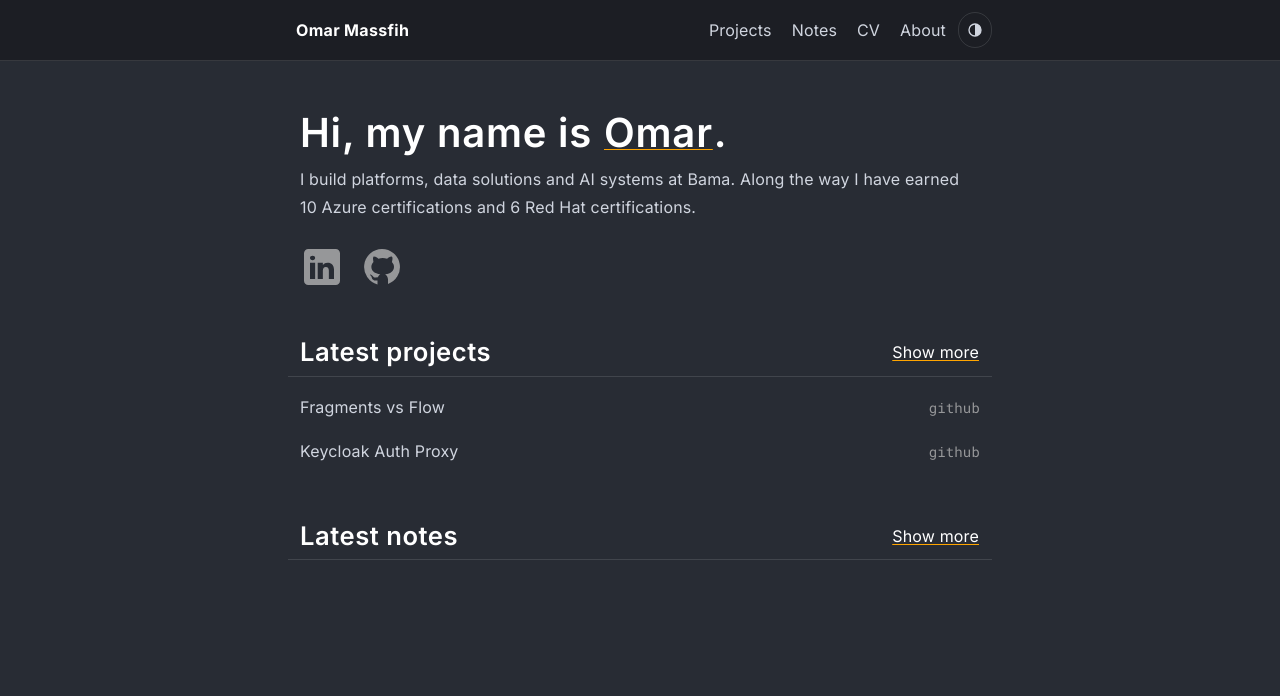
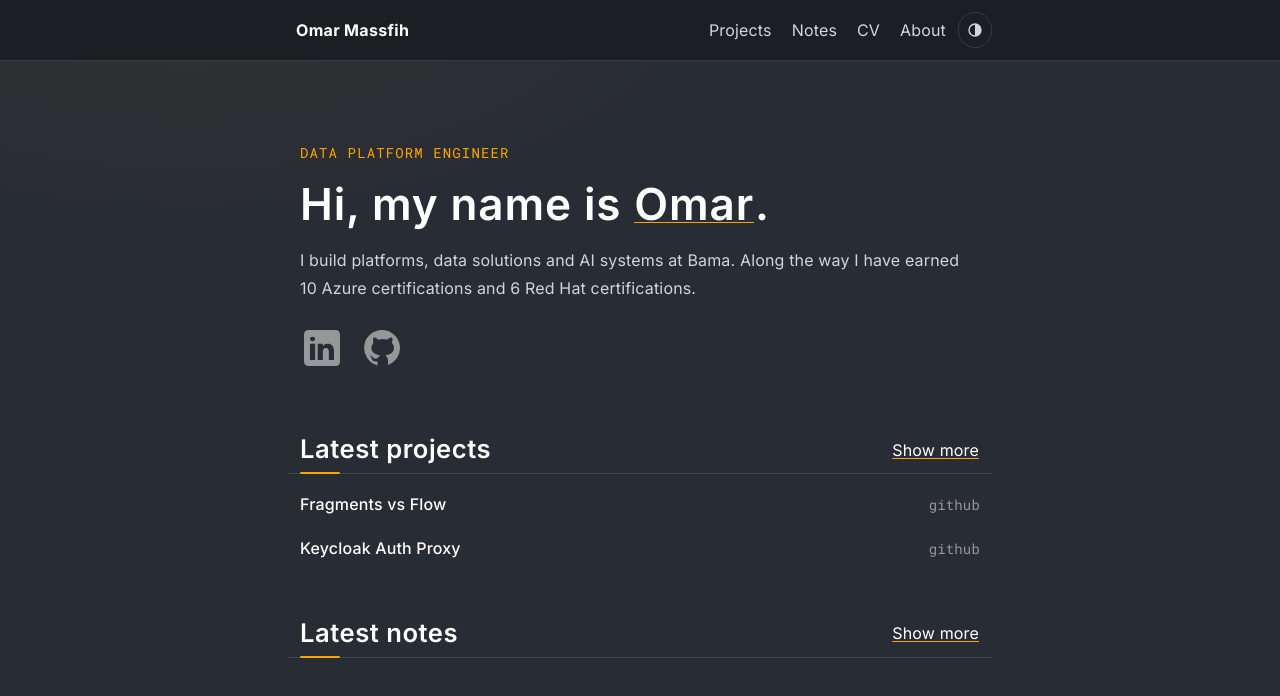
Before and after one commit to omar-massfih/omarmassfih.no, an Eleventy site: page src/index.html in a window 1280 px wide. Built offline with nearby package versions, Linux system fonts and the light colour scheme; Eleventy itself is replaced by a stand-in of ours; files that its build step writes are made by us from their sources; no server answers.

Commit message:
Add hero kicker and sharpen visual hierarchy
The homepage gets a mono uppercase kicker line, a larger fluid h1 and
more breathing room. Section headers gain a short amber tab over the
divider, list-row titles read as headings, project cards get a resting
shadow with smaller titles and muted descriptions, and a faint amber
radial wash lifts the page background on screen.

```diff
--- a/src/index.html
+++ b/src/index.html
@@ -6,6 +6,7 @@ date: git Last Modified
 ---
   <main id="main">
     <section class="home-intro">
+      <p class="kicker">Data Platform Engineer</p>
       <h1>Hi, my name is <a href="/about.html" class="linkbody">Omar</a>.</h1>
       <p>I build platforms, data solutions and AI systems at Bama. Along the way I have earned 10 Azure certifications and 6 Red Hat certifications.</p>
       <nav class="social-links flex-container">
--- a/src/style.css
+++ b/src/style.css
@@ -187,6 +187,14 @@ body {
   min-height: 100vh;
   -webkit-font-smoothing: antialiased;
   text-rendering: optimizeLegibility;
+}
+
+/* Faint amber wash from the top-left corner; screen only so print stays clean. */
+@media screen {
+  body {
+    background-image: radial-gradient(50rem 24rem at 15% -5%, var(--accent-glow), transparent 70%);
+    background-repeat: no-repeat;
+  }
 }
 
 :focus-visible {
@@ -423,6 +431,22 @@ a:hover {
 /* ---- Home intro --------------------------------------------------------- */
 .home-intro {
   padding-inline: var(--space-3);
+  padding-block: var(--space-6) var(--space-4);
+}
+
+.home-intro h1 {
+  font-size: var(--text-3xl);
+  margin-bottom: var(--space-4);
+}
+
+/* Mono annotation line above the hero heading, editor-comment style. */
+.kicker {
+  margin-bottom: var(--space-3);
+  font-family: var(--font-mono);
+  font-size: var(--text-sm);
+  letter-spacing: 0.08em;
+  text-transform: uppercase;
+  color: var(--color-accent);
 }
 
 /* ---- List rows (recent projects / notes) -------------------------------- */
@@ -435,6 +459,30 @@ a:hover {
 
 .projects-head h2 {
   margin: 0;
+}
+
+/* Short amber tab overlapping the divider under section headers. */
+.projects-head,
+.cv-group h2,
+.contact > h2 {
+  position: relative;
+}
+
+.projects-head::after,
+.cv-group h2::after,
+.contact > h2::after {
+  content: "";
+  position: absolute;
+  bottom: -1px;
+  left: var(--space-3);
+  width: 2.5rem;
+  height: 2px;
+  border-radius: var(--radius-pill);
+  background-color: var(--color-accent);
+}
+
+.contact > h2::after {
+  left: 0;
 }
 
 .projects-link {
@@ -456,6 +504,11 @@ a:hover {
 
 .project p {
   margin: 0;
+}
+
+.project p:first-child {
+  color: var(--color-heading);
+  font-weight: var(--weight-medium);
 }
 
 .project:hover {
@@ -496,6 +549,7 @@ a:hover {
   background-color: var(--color-surface);
   border: var(--border-width) solid var(--color-border);
   border-radius: var(--radius-lg);
+  box-shadow: var(--shadow-sm);
   transition: border-color var(--transition), transform var(--transition),
     box-shadow var(--transition);
 }
@@ -508,11 +562,17 @@ a:hover {
 
 .project-box h2 {
   margin: 0;
+  font-size: var(--text-lg);
 }
 
 .project-box p {
   margin: 0;
   color: var(--color-text);
+}
+
+.project-box .project-description {
+  color: var(--color-text-muted);
+  font-size: var(--text-sm);
 }
 
 .project-box nav {
```
